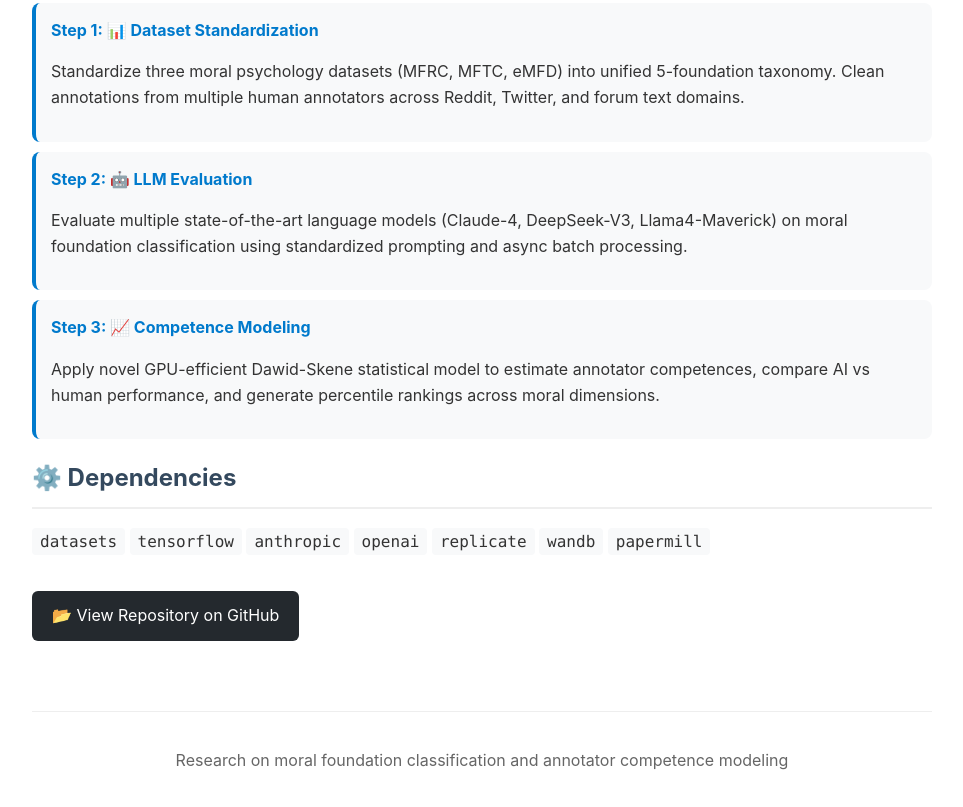
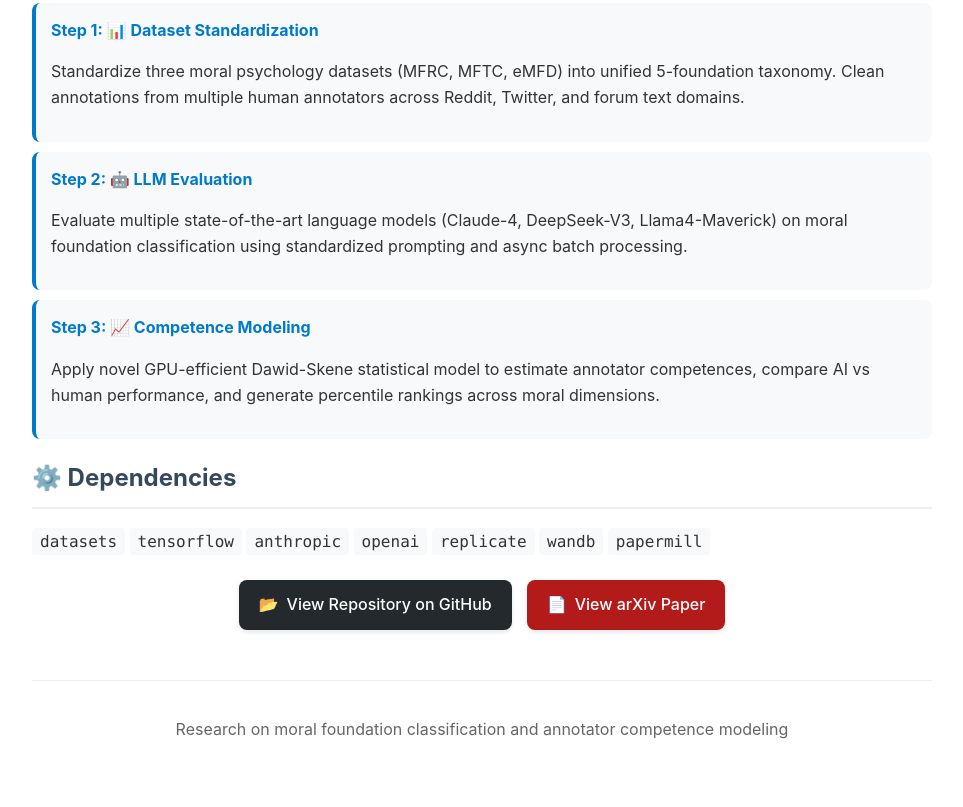
Before and after one commit to maciejskorski/moral-foundations-llm-eval, a plain HTML site: page docs/index.html in a window 1280 px wide. Shown: the part 1763-2570 px from the top of the page, without its empty margins (158-1121 px from the left). After the commit the page ends 2541 px from the top, so only its background shows below. Drawn offline with Linux system fonts and the light colour scheme; a script that the page names is missing.

Commit message:
add arxiv and github info

```diff
--- a/docs/index.html
+++ b/docs/index.html
@@ -35,16 +35,42 @@
             margin: 25px 0;
             text-align: center;
         }
+        .links-container {
+            display: flex;
+            gap: 15px;
+            flex-wrap: wrap;
+            justify-content: center;
+            margin: 25px 0;
+        }
+        .link-button {
+            display: inline-flex;
+            align-items: center;
+            gap: 8px;
+            padding: 12px 20px;
+            text-decoration: none;
+            border-radius: 8px;
+            font-weight: 500;
+            transition: all 0.3s ease;
+            box-shadow: 0 2px 5px rgba(0,0,0,0.1);
+        }
         .github-link {
-            display: inline-block;
             background: #24292e;
             color: white;
-            padding: 12px 20px;
-            text-decoration: none;
-            border-radius: 6px;
-            margin: 20px 0;
         }
-        .github-link:hover { background: #0366d6; }
+        .github-link:hover {
+            background: #0366d6;
+            transform: translateY(-2px);
+            box-shadow: 0 4px 10px rgba(0,0,0,0.2);
+        }
+        .arxiv-link {
+            background: #b31b1b;
+            color: white;
+        }
+        .arxiv-link:hover {
+            background: #d42c2c;
+            transform: translateY(-2px);
+            box-shadow: 0 4px 10px rgba(0,0,0,0.2);
+        }
         h1 { color: #2c3e50; }
         h2 { color: #34495e; border-bottom: 2px solid #eee; padding-bottom: 10px; }
     </style>
@@ -120,11 +146,16 @@
     <h2>⚙️ Dependencies</h2>
     <p><code>datasets</code> <code>tensorflow</code> <code>anthropic</code> <code>openai</code> <code>replicate</code> <code>wandb</code> <code>papermill</code></p>
 
-    <p>
-        <a href="https://github.com/maciejskorski/moral-foundations-llm-eval" class="github-link">
-            📂 View Repository on GitHub
+    <div class="links-container">
+        <a href="https://github.com/maciejskorski/moral-foundations-llm-eval" class="link-button github-link">
+            <span>📂</span>
+            <span>View Repository on GitHub</span>
         </a>
-    </p>
+        <a href="https://arxiv.org/abs/2508.13804" class="link-button arxiv-link">
+            <span>📄</span>
+            <span>View arXiv Paper</span>
+        </a>
+    </div>
 
     <footer style="margin-top: 50px; padding-top: 20px; border-top: 1px solid #eee; text-align: center; color: #666;">
         <p>Research on moral foundation classification and annotator competence modeling</p>
```
